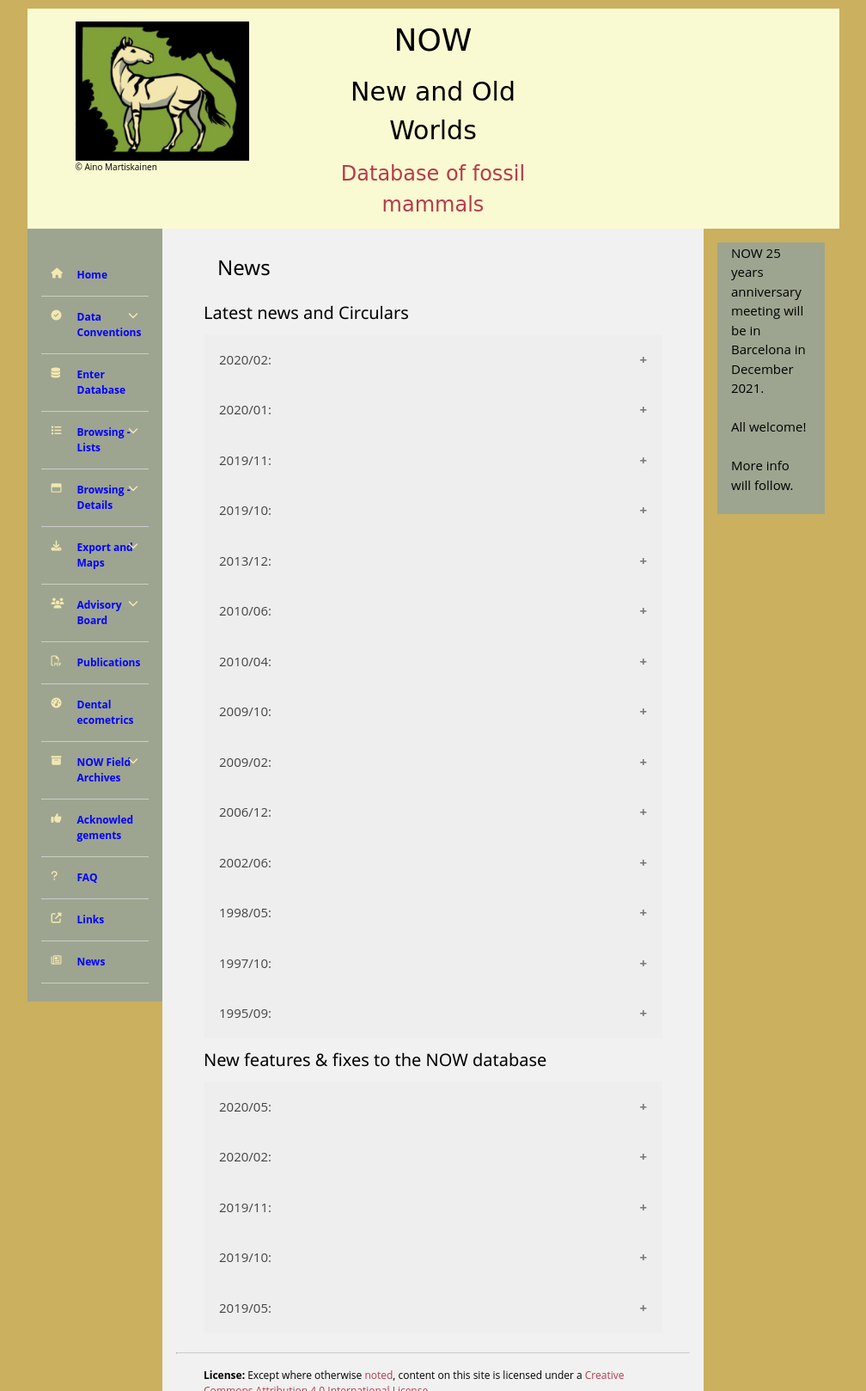
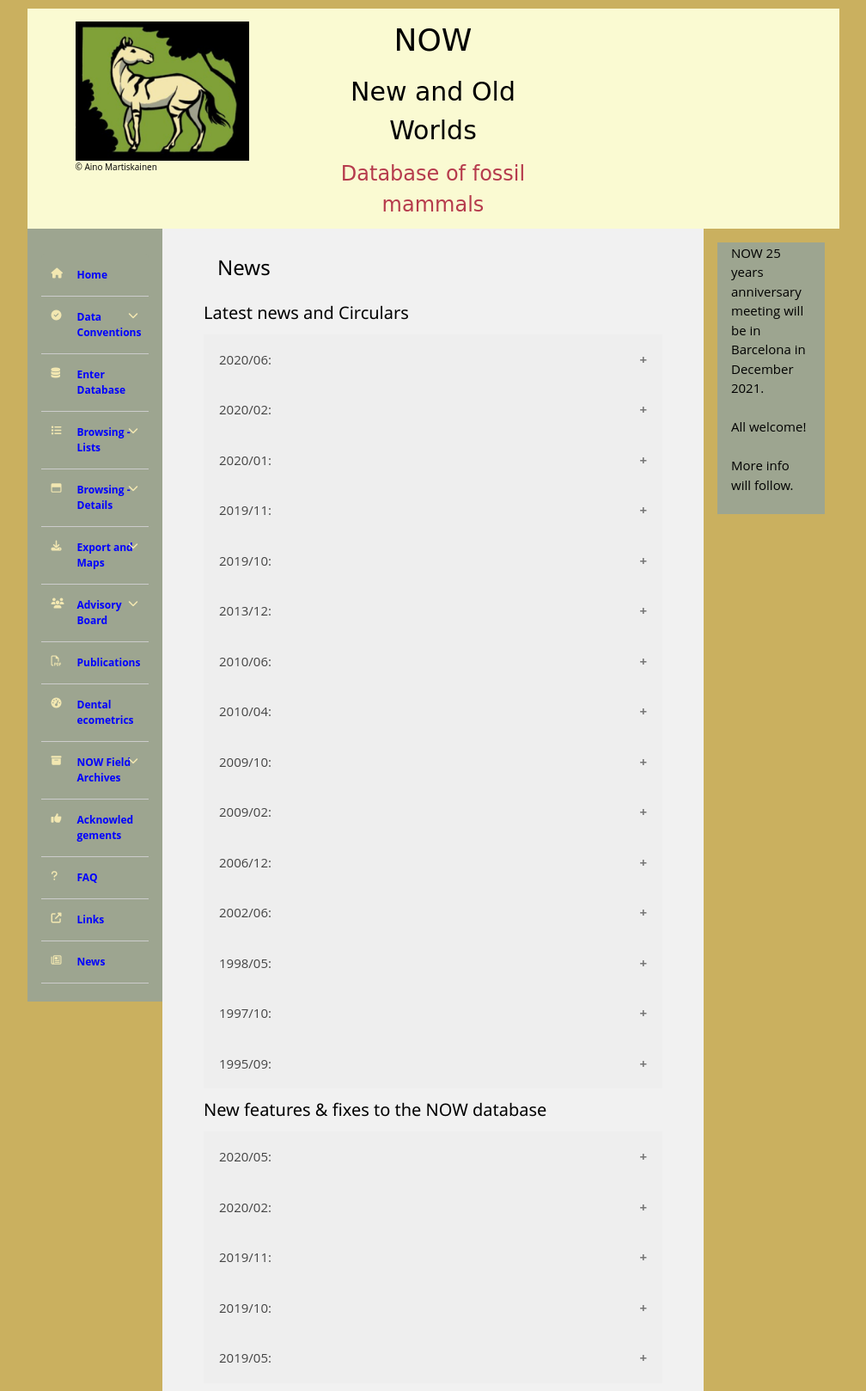
Before and after one commit to karilint/new_and_old_worlds, a Django app: template now/templates/news.html in a window 1280 px wide. Shown: the top 1618 px of the page at 86% size, without its empty margins (136-1144 px from the left). Run offline with Django 3.2, Linux system fonts and the light colour scheme; the template is opened without the code that fills it, so the values that code supplies are empty; some libraries are stand-ins or nearby versions.

Commit message:
Mochids -> Moschids, circular 2020/06

```diff
--- a/now/templates/board.html
+++ b/now/templates/board.html
@@ -167,7 +167,7 @@ NOW - Fossil Mammal Database - Advisory Board
       <li>Arctoid Carnivores &ndash; Suvi Viranta</li>
       <li>Suiforms &ndash; Jan van der Made</li>
       <li>Tragulids &ndash; Manuela Aiglstorfer</li>
-      <li>Mochids &ndash; Manuela Aiglstorfer</li>
+      <li>Moschids &ndash; Manuela Aiglstorfer</li>
       <li>Oligocene ruminants &ndash; Bastien Mennecart</li>
       <li>Cervids &ndash; Gertrud R&ouml;ssner</li>
       <li>Giraffids &ndash; Nikos Solounias and Alexandros Xafis</li>
--- a/now/templates/news.html
+++ b/now/templates/news.html
@@ -55,6 +55,13 @@ NOW - Fossil Mammal Database - News
                 <h3>News</h3>
               </header>
               <h4>Latest news and Circulars</h4>
+              <button class="collapsible">2020/06:</button>
+              <div class="content">
+                <ul class="w3-ul">
+                  <li>June 8, 2020:<a href="{% static "now/circulars/NOW_circular_2020_2.pdf" %}" target="_blank"> [PDF]</a></li>
+                  <li>Data curators, Emeritus Board, Honorary Members</li>
+                </ul>
+              </div>
               <button class="collapsible">2020/02:</button>
               <div class="content">
                 <ul class="w3-ul">
```
Also changed, not shown: 1 other file.
